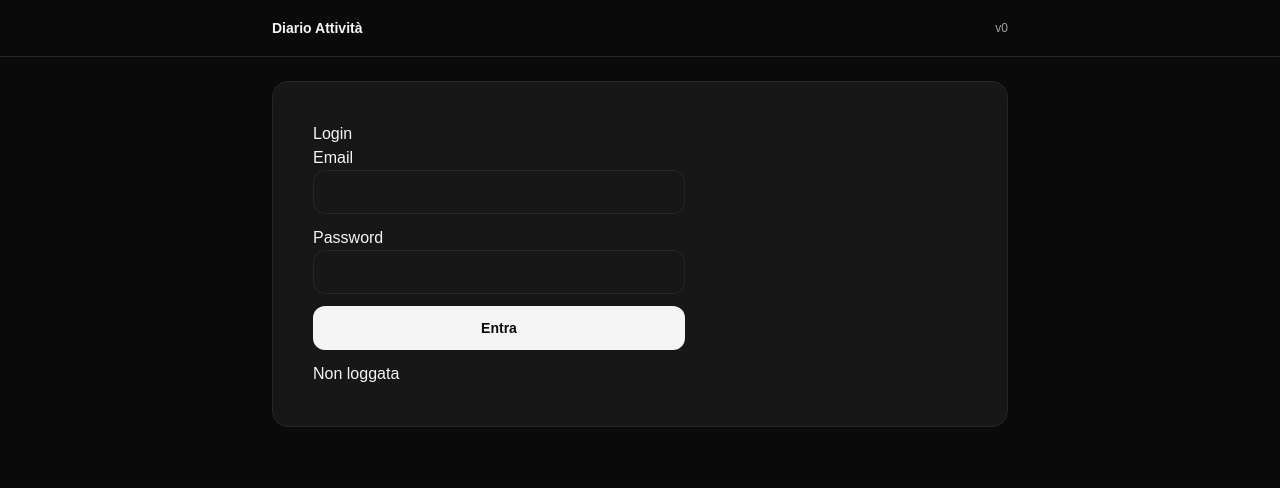
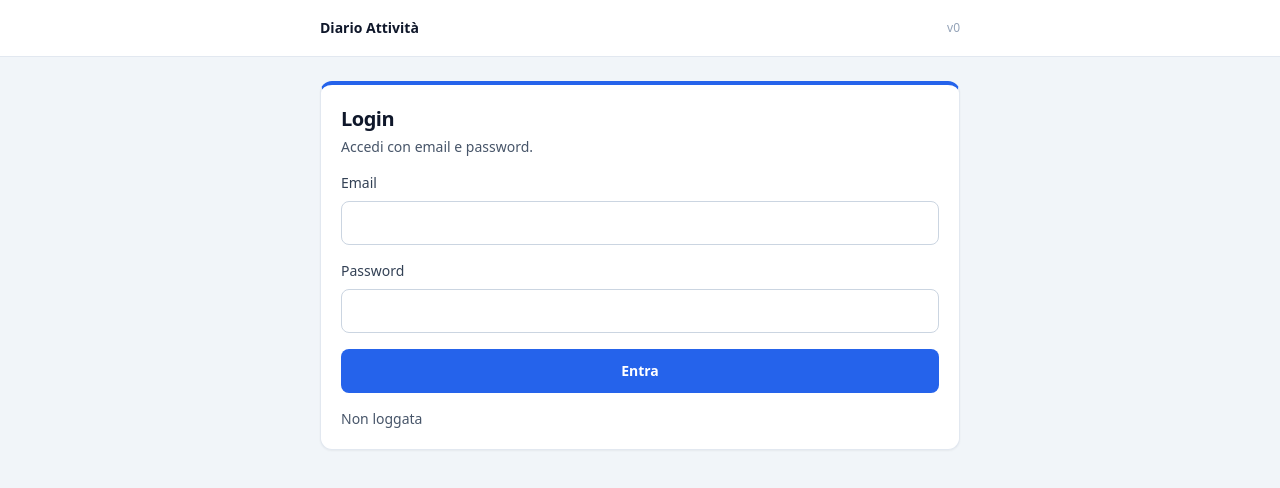
Before and after one commit to dely12/diarioAttivita, a Next.js app in the folder webapp/: page /login in a window 1280 px wide. Shown: the top 488 px of the page. Built offline with nearby package versions, Linux system fonts and the light colour scheme; no server answers.

Commit message:
stable version login logout

```diff
--- a/webapp/src/app/globals.css
+++ b/webapp/src/app/globals.css
@@ -1,45 +1,71 @@
-:root {
-  --background: #ffffff;
-  --foreground: #171717;
-}
+@tailwind base;
+@tailwind components;
+@tailwind utilities;
 
-@media (prefers-color-scheme: dark) {
-  :root {
-    --background: #0a0a0a;
-    --foreground: #ededed;
+@layer base {
+  html {
+    @apply bg-slate-100 text-slate-900;
+  }
+
+  body {
+    @apply min-h-dvh font-sans text-[15px] leading-relaxed;
+  }
+
+  h1 {
+    @apply text-2xl font-semibold tracking-tight;
+  }
+
+  h2 {
+    @apply text-xl font-semibold tracking-tight;
+  }
+
+  p {
+    @apply text-slate-700;
+  }
+
+  label {
+    @apply text-sm font-medium text-slate-700;
+  }
+
+  input,
+  textarea,
+  select {
+    @apply mt-1 h-11 w-full rounded-lg border border-slate-300 bg-white px-3 text-[15px]
+           outline-none transition
+           focus:border-blue-500 focus:ring-4 focus:ring-blue-100;
+  }
+
+  button {
+    @apply inline-flex h-11 items-center justify-center rounded-lg bg-blue-600 px-4
+           text-sm font-semibold text-white transition
+           hover:bg-blue-700 active:bg-blue-800
+           disabled:opacity-60;
+  }
+
+  a {
+    @apply text-blue-700 hover:underline;
   }
 }
 
-html,
-body {
-  max-width: 100vw;
-  overflow-x: hidden;
+@layer components {
+  .gf-container {
+    @apply mx-auto w-full max-w-2xl px-4 py-6;
+  }
+
+ .gf-card {
+  @apply rounded-xl border border-slate-200 bg-white p-5 shadow-sm;
+  border-top: 4px solid rgb(37 99 235); /* blue-600 */
 }
 
-body {
-  color: var(--foreground);
-  background: var(--background);
-  font-family: Arial, Helvetica, sans-serif;
-  -webkit-font-smoothing: antialiased;
-  -moz-osx-font-smoothing: grayscale;
-}
+  .gf-section-title {
+    @apply mb-3 text-lg font-semibold text-slate-900;
+  }
 
-* {
-  box-sizing: border-box;
-  padding: 0;
-  margin: 0;
-}
+  .gf-help {
+    @apply text-sm text-slate-600;
+  }
 
-a {
-  color: inherit;
-  text-decoration: none;
-}
-
-@media (prefers-color-scheme: dark) {
-  html {
-    color-scheme: dark;
+  .gf-error {
+    @apply text-sm text-red-600;
   }
 }
-@tailwind base;
-@tailwind components;
-@tailwind utilities;
--- a/webapp/src/app/layout.tsx
+++ b/webapp/src/app/layout.tsx
@@ -3,17 +3,15 @@ import "./globals.css";
 export default function RootLayout({ children }: { children: React.ReactNode }) {
   return (
     <html lang="it">
-      <body className="min-h-dvh bg-neutral-950 text-neutral-100">
-        <header className="sticky top-0 z-10 border-b border-neutral-800 bg-neutral-950/80 backdrop-blur">
-          <div className="mx-auto flex h-14 max-w-3xl items-center justify-between px-4">
-            <div className="text-sm font-semibold">Diario Attività</div>
-            <div className="text-xs text-neutral-400">v0</div>
+      <body>
+        <header className="border-b border-slate-200 bg-white">
+          <div className="mx-auto flex h-14 max-w-2xl items-center justify-between px-4">
+            <div className="text-sm font-semibold text-slate-900">Diario Attività</div>
+            <div className="text-xs text-slate-400">v0</div>
           </div>
         </header>
 
-        <main className="mx-auto max-w-3xl px-4 py-6">
-          {children}
-        </main>
+        <main className="gf-container">{children}</main>
       </body>
     </html>
   );
--- a/webapp/src/app/login/page.tsx
+++ b/webapp/src/app/login/page.tsx
@@ -1,8 +1,11 @@
 "use client";
 
 import { useEffect, useState } from "react";
-import { supabase } from "@/lib/supabase/browser";
+import { supabase } from "@/app/supabase/browser";
 import { useRouter } from "next/navigation";
+import { Card } from "@/app/ui/components/Card";
+import { Field } from "@/app/ui/components/Field";
+import { Button } from "@/app/ui/components/Button";
 
 export default function LoginPage() {
   const router = useRouter();
@@ -40,43 +43,32 @@ export default function LoginPage() {
   }
 
   return (
-    <div className="rounded-2xl border border-neutral-800 bg-neutral-900 p-4">
-    <main style={{ padding: 24, maxWidth: 420 }}>
-      <h1>Login</h1>
-
-      <form onSubmit={onSubmit} style={{ display: "grid", gap: 12 }}>
-        <label>
-          Email
+    <Card title="Login" subtitle="Accedi con email e password.">
+      <form onSubmit={onSubmit} className="grid gap-4">
+        <Field label="Email">
           <input
             value={email}
             onChange={(e) => setEmail(e.target.value)}
             autoComplete="email"
             inputMode="email"
-            style={{ width: "100%" }}
-            className="h-11 w-full rounded-xl border border-neutral-800 bg-neutral-900 px-3 text-sm outline-none focus:border-neutral-600"
           />
-        </label>
+        </Field>
 
-        <label>
-          Password
+        <Field label="Password">
           <input
             value={password}
             onChange={(e) => setPassword(e.target.value)}
             type="password"
             autoComplete="current-password"
-            style={{ width: "100%" }}
-             className="h-11 w-full rounded-xl border border-neutral-800 bg-neutral-900 px-3 text-sm outline-none focus:border-neutral-600"
           />
-        </label>
+        </Field>
 
-        <button disabled={loading} className="h-11 w-full rounded-xl bg-neutral-100 text-sm font-semibold text-neutral-950 disabled:opacity-60"
->
+        <Button   disabled={loading} variant="primary">
           {loading ? "Accesso..." : "Entra"}
-        </button>
+        </Button >
 
-        {status && <p>{status}</p>}
+        {status && <p className="gf-help">{status}</p>}
       </form>
-    </main>
-    </div>
+    </Card>
   );
 }
--- a/webapp/src/app/page.module.css
+++ b/webapp/src/app/page.module.css
@@ -1,141 +1,36 @@
-.page {
-  --background: #fafafa;
-  --foreground: #fff;
+@tailwind base;
+@tailwind components;
+@tailwind utilities;
 
-  --text-primary: #000;
-  --text-secondary: #666;
-
-  --button-primary-hover: #383838;
-  --button-secondary-hover: #f2f2f2;
-  --button-secondary-border: #ebebeb;
-
-  display: flex;
-  min-height: 100vh;
-  align-items: center;
-  justify-content: center;
-  font-family: var(--font-geist-sans);
-  background-color: var(--background);
+@layer base {
+  html {
+    @apply bg-slate-100 text-slate-900;
   }
 
-.main {
-  display: flex;
-  min-height: 100vh;
-  width: 100%;
-  max-width: 800px;
-  flex-direction: column;
-  align-items: flex-start;
-  justify-content: space-between;
-  background-color: var(--foreground);
-  padding: 120px 60px;
+  body {
+    @apply min-h-dvh font-sans text-[15px] leading-relaxed;
   }
 
-.intro {
-  display: flex;
-  flex-direction: column;
-  align-items: flex-start;
-  text-align: left;
-  gap: 24px;
+  h1 {
+    @apply text-2xl font-semibold tracking-tight;
   }
 
-.intro h1 {
-  max-width: 320px;
-  font-size: 40px;
-  font-weight: 600;
-  line-height: 48px;
-  letter-spacing: -2.4px;
-  text-wrap: balance;
-  color: var(--text-primary);
+  h2 {
+    @apply text-xl font-semibold tracking-tight;
   }
 
-.intro p {
-  max-width: 440px;
-  font-size: 18px;
-  line-height: 32px;
-  text-wrap: balance;
-  color: var(--text-secondary);
+  p {
+    @apply text-slate-700;
   }
 
-.intro a {
-  font-weight: 500;
-  color: var(--text-primary);
+  label {
+    @apply text-sm font-medium text-slate-700;
   }
 
-.ctas {
-  display: flex;
-  flex-direction: row;
-  width: 100%;
-  max-width: 440px;
-  gap: 16px;
-  font-size: 14px;
-}
-
-.ctas a {
-  display: flex;
-  justify-content: center;
-  align-items: center;
-  height: 40px;
-  padding: 0 16px;
-  border-radius: 128px;
-  border: 1px solid transparent;
-  transition: 0.2s;
-  cursor: pointer;
-  width: fit-content;
-  font-weight: 500;
-}
-
-a.primary {
-  background: var(--text-primary);
-  color: var(--background);
-  gap: 8px;
-}
-
-a.secondary {
-  border-color: var(--button-secondary-border);
-}
-
-/* Enable hover only on non-touch devices */
-@media (hover: hover) and (pointer: fine) {
-  a.primary:hover {
-    background: var(--button-primary-hover);
-    border-color: transparent;
-  }
-
-  a.secondary:hover {
-    background: var(--button-secondary-hover);
-    border-color: transparent;
+  input,
+  textarea,
+  select {
+    @apply mt-1 h-11 w-full rounded-lg border border-slate-300 bg-white px-3 text-[15px]
+           outline-none
   }
 }
-
-@media (max-width: 600px) {
-  .main {
-    padding: 48px 24px;
-  }
-
-  .intro {
-    gap: 16px;
-  }
-
-  .intro h1 {
-    font-size: 32px;
-    line-height: 40px;
-    letter-spacing: -1.92px;
-  }
-}
-
-@media (prefers-color-scheme: dark) {
-  .logo {
-    filter: invert();
-  }
-
-  .page {
-    --background: #000;
-    --foreground: #000;
-
-    --text-primary: #ededed;
-    --text-secondary: #999;
-
-    --button-primary-hover: #ccc;
-    --button-secondary-hover: #1a1a1a;
-    --button-secondary-border: #1a1a1a;
-  }
-}
--- a/webapp/src/app/page.tsx
+++ b/webapp/src/app/page.tsx
@@ -2,7 +2,7 @@
 
 import { useEffect } from "react";
 import { useRouter } from "next/navigation";
-import { supabase } from "@/lib/supabase/browser";
+import { supabase } from "@/app/supabase/browser";
 
 export default function Home() {
   const router = useRouter();
--- /dev/null
+++ b/webapp/src/app/ui/components/Button.tsx
@@ -0,0 +1,33 @@
+import * as React from "react";
+
+type Variant = "primary" | "secondary" | "danger";
+type Size = "md" | "sm";
+
+export function Button({
+  variant = "primary",
+  size = "md",
+  className = "",
+  ...props
+}: React.ButtonHTMLAttributes<HTMLButtonElement> & {
+  variant?: Variant;
+  size?: Size;
+}) {
+  const base =
+    "inline-flex items-center justify-center rounded-lg font-semibold transition " +
+    "focus:outline-none focus:ring-4 disabled:opacity-60";
+
+  const sizes: Record<Size, string> = {
+    md: "h-11 px-4 text-sm",
+    sm: "h-9 px-3 text-sm", // perfetto per header/actions
+  };
+
+  const variants: Record<Variant, string> = {
+    primary: "bg-blue-600 text-white hover:bg-blue-700 active:bg-blue-800 focus:ring-blue-100",
+    secondary:   "bg-white text-slate-700 border border-slate-300 hover:bg-slate-50 active:bg-slate-100 focus:ring-slate-200",
+    danger: "bg-red-600 text-white hover:bg-red-700 active:bg-red-800 focus:ring-red-100",
+  };
+
+  return (
+    <button className={`${base} ${sizes[size]} ${variants[variant]} ${className}`} {...props} />
+  );
+}
--- /dev/null
+++ b/webapp/src/app/ui/components/Card.tsx
@@ -0,0 +1,39 @@
+export function Card({
+  children,
+  title,
+  subtitle,
+  meta,
+  actions,
+}: {
+  children: React.ReactNode;
+  title?: string;
+  subtitle?: string;
+  meta?: React.ReactNode;
+  actions?: React.ReactNode;
+}) {
+  return (
+    <section className="gf-card">
+      {(title || subtitle || meta || actions) && (
+        <div className="mb-4 flex items-start justify-between gap-4">
+          <div className="min-w-0">
+            {title && <h1 className="text-xl font-semibold text-slate-900">{title}</h1>}
+            {subtitle && <p className="mt-1 text-sm text-slate-600">{subtitle}</p>}
+          </div>
+
+          {(meta || actions) && (
+            <div className="flex items-center gap-3">
+              {meta && (
+                <div className="max-w-[220px] truncate rounded-full bg-slate-100 px-3 py-1 text-xs font-medium text-slate-700">
+                  {meta}
+                </div>
+              )}
+              {actions}
+            </div>
+          )}
+        </div>
+      )}
+
+      {children}
+    </section>
+  );
+}
--- /dev/null
+++ b/webapp/src/app/ui/components/Container.tsx
@@ -0,0 +1,3 @@
+export function Container({ children }: { children: React.ReactNode }) {
+  return <div className="gf-container">{children}</div>;
+}
--- /dev/null
+++ b/webapp/src/app/ui/components/Field.tsx
@@ -0,0 +1,23 @@
+export function Field({
+  label,
+  hint,
+  error,
+  children,
+}: {
+  label: string;
+  hint?: string;
+  error?: string;
+  children: React.ReactNode;
+}) {
+  return (
+    <div className="grid gap-1">
+      <label>{label}</label>
+      {children}
+      {error ? (
+        <p className="gf-error">{error}</p>
+      ) : hint ? (
+        <p className="gf-help">{hint}</p>
+      ) : null}
+    </div>
+  );
+}
```
Also changed, not shown: webapp/src/app/giornata/page.tsx (+18 -6 lines), webapp/src/app/supabase/browser.ts (renamed from webapp/src/lib/supabase/browser.ts). Lines whose indentation alone changed are shown as unchanged.
